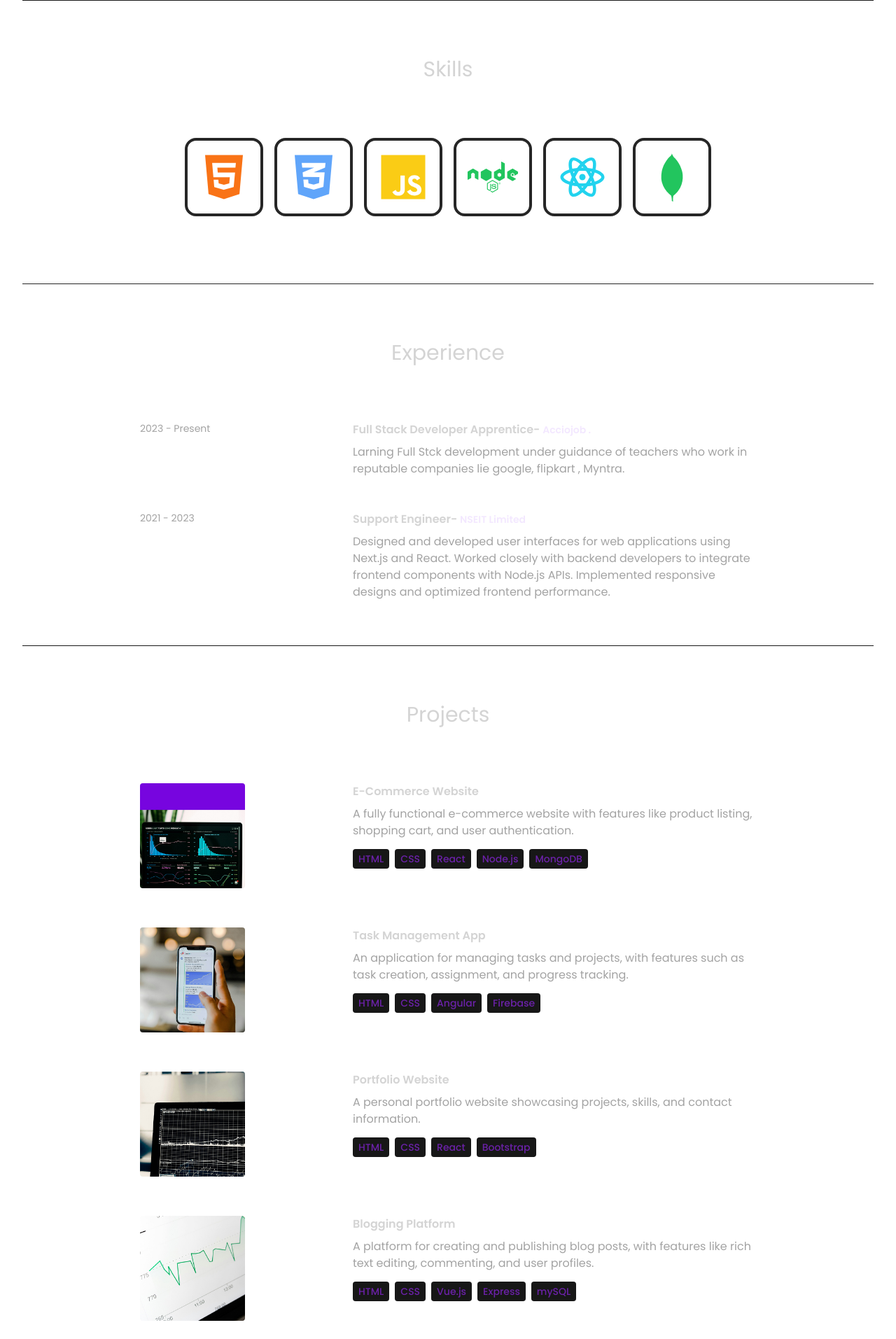
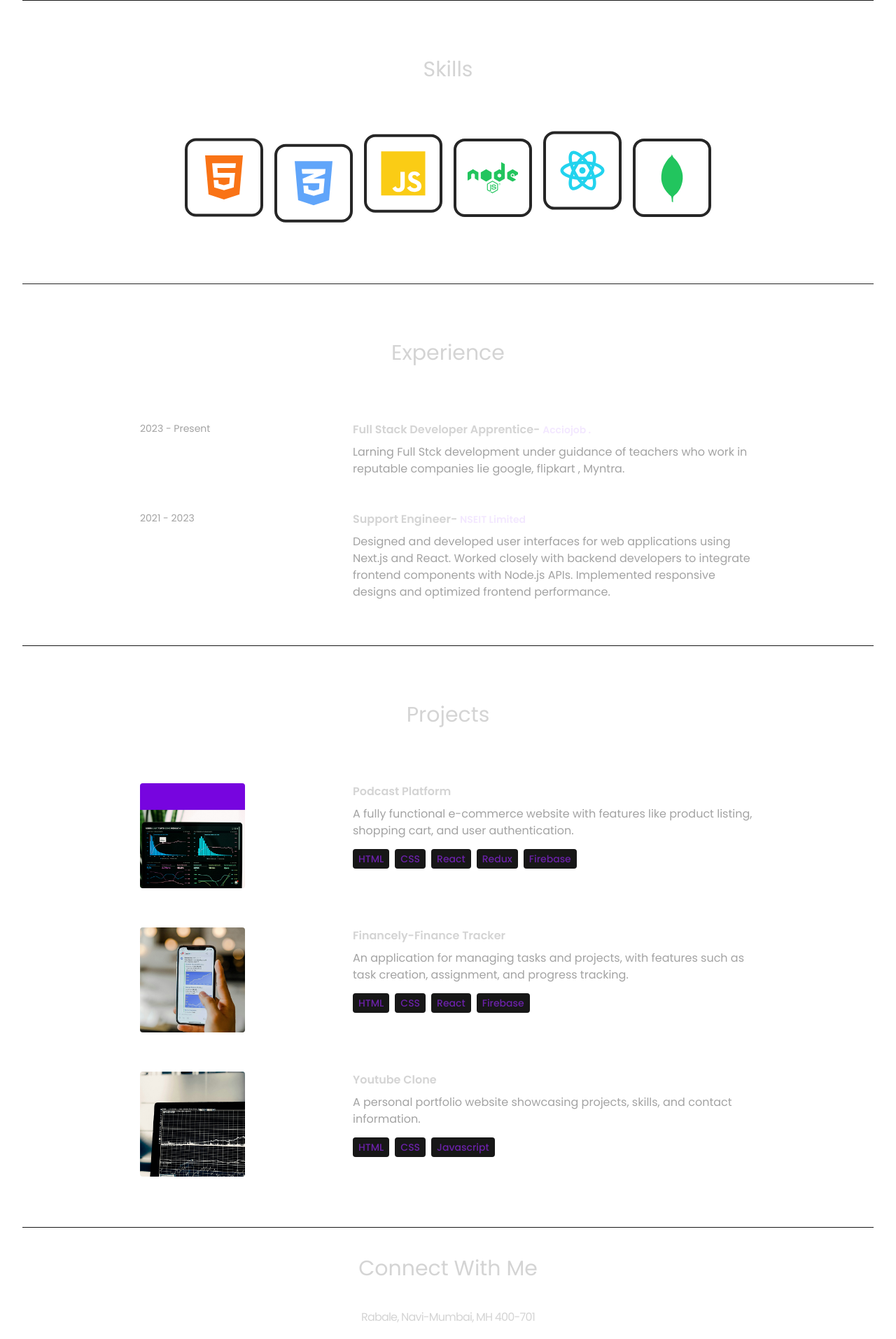
Before and after one commit to amitkumarpc7/My-Portfolio, a React (Vite) app: page / in a window 1280 px wide. Shown: the part 1617-3530 px from the top of the page at 70% size. Built offline with nearby package versions, Linux system fonts and the light colour scheme.

Commit message:
updated animations

```diff
--- a/src/Components/Contact.jsx
+++ b/src/Components/Contact.jsx
@@ -1,21 +1,31 @@
-
-import { CONTACT } from '../constants'
+import { CONTACT } from "../constants";
+import { motion } from "framer-motion";
 
 const Contact = () => {
   return (
     <div className="border-b border-neutral-900 pb-20">
-        <h2 className='my-10 text-center text-3xl'>Connect With Me</h2>
-        <div className='text-center tracking-tighter'>
-            <p className="my-4">{CONTACT.address}</p>
-            <p className="my-4">{CONTACT.phoneNo}</p>
-            <a href='#' className='border-b'>
-                {CONTACT.email}
-            </a>
+      <motion.h2
+        whileInView={{ opacity: 1, y: 0 }}
+        initial={{ opacity: 0, y: -100 }}
+        transition={{ duration: 0.5 }}
+        className="my-10 text-center text-3xl"
+      >
+        Connect With Me
+      </motion.h2>
+      <motion.div
+        whileInView={{ opacity: 1, x: 0 }}
+        initial={{ opacity: 0, x: -100 }}
+        transition={{ duration: 0.5 }}
+        className="text-center tracking-tighter"
+      >
+        <p className="my-4">{CONTACT.address}</p>
+        {/* <p className="my-4">{CONTACT.phoneNo}</p> */}
+        <a href="#" className="border-b">
+          {CONTACT.email}
+        </a>
+      </motion.div>
+    </div>
+  );
+};
 
-        </div>
-
-    </div>
-  )
-}
-
-export default Contact
+export default Contact;
--- a/src/Components/Hero.jsx
+++ b/src/Components/Hero.jsx
@@ -28,6 +28,7 @@ const Hero = () => {
             </motion.h1>
             <motion.span
               variants={container(0.5)}
+
               initial="hidden"
               animate="visible"
               className="bg-gradient-to-r from-pink-300 via-slate-500 to-purple-500 bg-clip-text text-3xl
@@ -37,6 +38,7 @@ const Hero = () => {
             </motion.span>
             <motion.p
               variants={container(1)}
+
               initial="hidden"
               animate="visible"
               className="my-2 max-w-xl py-3 font-light tracking-tighter"
--- a/src/Components/Projects.jsx
+++ b/src/Components/Projects.jsx
@@ -1,15 +1,29 @@
 import React from "react";
 import { PROJECTS } from "../constants";
+import { motion } from "framer-motion";
 
 const Projects = () => {
   return (
     <div className="border-b border-neutral-900 pb-4">
-      <h1 className="my-20 text-center text-3xl"> Projects </h1>
+      <motion.h1
+        whileInView={{ opacity: 1, y: 0 }}
+        initial={{ opacity: 0, y: -100 }}
+        transition={{ duration: 0.5 }}
+        className="my-20 text-center text-3xl"
+      >
+        {" "}
+        Projects{" "}
+      </motion.h1>
       <div>
-        {PROJECTS.map(( project, index) => (
+        {PROJECTS.map((project, index) => (
           <div key={index} className="mb-8 flex flex-wrap lg:justify-center">
             {/* division for Images of project */}
-            <div className="w-full lg:w-1/4">
+            <motion.div
+              whileInView={{ opacity: 1, x: 0 }}
+              initial={{ opacity: 0, x: -100 }}
+              transition={{ duration: 0.5 }}
+              className="w-full lg:w-1/4"
+            >
               <img
                 src={project.image}
                 width={150}
@@ -17,15 +31,25 @@ const Projects = () => {
                 alt={project.title}
                 className="mb-6 rounded"
               />
-            </div>
+            </motion.div>
             {/* division for project details */}
-            <div className="w-full max-w-xl lg:w-3/4">
+            <motion.div
+              whileInView={{ opacity: 1, x: 0 }}
+              initial={{ opacity: 0, x: 100 }}
+              transition={{ duration: 1 }}
+              className="w-full max-w-xl lg:w-3/4"
+            >
               <h6 className="mb-2 font-semibold">{project.title}</h6>
               <p className="mb-4 text-neutral-400">{project.description}</p>
-              {project.technologies.map((tech,index)=>(
-              <span key={index} className="mr-2 rounded bg-neutral-900 px-2 py-1 text-sm font-medium text-purple-800">{tech}</span>
+              {project.technologies.map((tech, index) => (
+                <span
+                  key={index}
+                  className="mr-2 rounded bg-neutral-900 px-2 py-1 text-sm font-medium text-purple-800"
+                >
+                  {tech}
+                </span>
               ))}
-            </div>
+            </motion.div>
           </div>
         ))}
       </div>
--- a/src/Components/Technologies.jsx
+++ b/src/Components/Technologies.jsx
@@ -1,36 +1,89 @@
 import { FaHtml5 } from "react-icons/fa";
 import { FaCss3Alt } from "react-icons/fa";
 import { IoLogoJavascript } from "react-icons/io5";
-import {RiReactjsLine} from 'react-icons/ri'
+import { RiReactjsLine } from "react-icons/ri";
 import { DiMongodb } from "react-icons/di";
 import { FaNode } from "react-icons/fa";
+
+import { motion } from "framer-motion";
+
+const iconVariant = (duration) => ({
+  initial: { y: -10 },
+  animate: {
+    y: [10 ,- 10],
+    transition: {
+      duration: duration,
+      ease: "linear",
+      repeat: Infinity,
+      repeatType: "reverse",
+    },
+  },
+});
 
 const Technologies = () => {
   return (
     <div className="border-b border-neutral-800 pb-24">
-        <h2 className="my-20 text-center text-3xl">Skills</h2>
-        <div className="flex flex-wrap justify-center gap-4">
-            <div className="rounded-2xl border-4 border-neutral-800 p-4">
-                <FaHtml5 className='text-7xl text-orange-500'/>
-            </div>
-            <div className="rounded-2xl border-4 border-neutral-800 p-4">
-                <FaCss3Alt className='text-7xl text-blue-400'/>
-            </div>
-            <div className="rounded-2xl border-4 border-neutral-800 p-4">
-                <IoLogoJavascript className='text-7xl text-yellow-400'/>
-            </div>
-            <div className="rounded-2xl border-4 border-neutral-800 p-4">
-                <FaNode className='text-7xl text-green-500'/>
-            </div>
-            <div className="rounded-2xl border-4 border-neutral-800 p-4">
-                <RiReactjsLine className='text-7xl text-cyan-400'/>
-            </div>
-            <div className="rounded-2xl border-4 border-neutral-800 p-4">
-                <DiMongodb className='text-7xl text-green-500'/>
-            </div>
-        </div>
+      <h2
+      whileInView={{opacity:1,x:0}}
+      initial={{opacity:0,x:-100}}
+      transition={{duration:1.5}}
+      className="my-20 text-center text-3xl">Skills</h2>
+      <motion.div
+      whileInView={{opacity:1,x:0}}
+      initial={{opacity:0,x:-100}}
+      transition={{duration:1.5}}
+       className="flex flex-wrap justify-center gap-4">
+        <motion.div
+          variants={iconVariant(2.5)}
+          initial="initial"
+          animate="animate"
+          className="rounded-2xl border-4 border-neutral-800 p-4"
+        >
+          <FaHtml5 className="text-7xl text-orange-500" />
+        </motion.div>
+        <motion.div
+          variants={iconVariant(3)}
+          initial="initial"
+          animate="animate"
+          className="rounded-2xl border-4 border-neutral-800 p-4"
+        >
+          <FaCss3Alt className="text-7xl text-blue-400" />
+        </motion.div>
+        <motion.div
+          variants={iconVariant(5)}
+          initial="initial"
+          animate="animate"
+          className="rounded-2xl border-4 border-neutral-800 p-4"
+        >
+          <IoLogoJavascript className="text-7xl text-yellow-400" />
+        </motion.div>
+        <motion.div
+         variants={iconVariant(4)}
+          initial="initial"
+          animate="animate"
+          className="rounded-2xl border-4 border-neutral-800 p-4"
+        >
+          <FaNode className="text-7xl text-green-500" />
+        </motion.div>
+        <motion.div
+          variants={iconVariant(6)}
+          initial="initial"
+          animate="animate"
+          className="rounded-2xl border-4 border-neutral-800 p-4"
+        >
+          <RiReactjsLine className="text-7xl text-cyan-400" />
+        </motion.div>
+        <motion.div
+          variants={iconVariant(4)}
+          initial="initial"
+          animate="animate"
+          className="rounded-2xl border-4 border-neutral-800 p-4"
+        >
+          <DiMongodb className="text-7xl text-green-500" />
+        </motion.div>
+      </motion.div>
     </div>
-  )
-}
+  );
+};
 
-export default Technologies
+export default Technologies;
--- a/src/constants/index.js
+++ b/src/constants/index.js
@@ -1,7 +1,6 @@
 import project1 from "../assets/projects/project-1.jpg";
 import project2 from "../assets/projects/project-2.jpg";
 import project3 from "../assets/projects/project-3.jpg";
-import project4 from "../assets/projects/project-4.jpg";
 
 export const HERO_CONTENT = `I am a passionate full stack developer with a knack for crafting robust and scalable web applications. With 5 years of hands-on experience, I have honed my skills in front-end technologies like React and Next.js, as well as back-end technologies like Node.js, MySQL, PostgreSQL, and MongoDB. My goal is to leverage my expertise to create innovative solutions that drive business growth and deliver exceptional user experiences.`;
 
@@ -27,37 +26,37 @@ export const EXPERIENCES = [
 
 export const PROJECTS = [
   {
-    title: "E-Commerce Website",
+    title: "Podcast Platform",
     image: project1,
     description:
       "A fully functional e-commerce website with features like product listing, shopping cart, and user authentication.",
-    technologies: ["HTML", "CSS", "React", "Node.js", "MongoDB"],
+    technologies: ["HTML", "CSS", "React", "Redux","Firebase" ],
   },
   {
-    title: "Task Management App",
+    title: "Financely-Finance Tracker",
     image: project2,
     description:
       "An application for managing tasks and projects, with features such as task creation, assignment, and progress tracking.",
-    technologies: ["HTML", "CSS", "Angular", "Firebase"],
+    technologies: ["HTML", "CSS", "React", "Firebase"],
   },
   {
-    title: "Portfolio Website",
+    title: "Youtube Clone",
     image: project3,
     description:
       "A personal portfolio website showcasing projects, skills, and contact information.",
-    technologies: ["HTML", "CSS", "React", "Bootstrap"],
+    technologies: ["HTML", "CSS", "Javascript"],
   },
-  {
-    title: "Blogging Platform",
-    image: project4,
-    description:
-      "A platform for creating and publishing blog posts, with features like rich text editing, commenting, and user profiles.",
-    technologies: ["HTML", "CSS", "Vue.js", "Express", "mySQL"],
-  },
+  // {
+  //   title: "Blogging Platform",
+  //   image: project4,
+  //   description:
+  //     "A platform for creating and publishing blog posts, with features like rich text editing, commenting, and user profiles.",
+  //   technologies: ["HTML", "CSS", "Vue.js", "Express", "mySQL"],
+  // },
 ];
 
 export const CONTACT = {
-  address: "767 Fifth Avenue, New York, NY 10153 ",
-  phoneNo: "+12 4555 666 00 ",
-  email: "me@example.com",
+  address: "Rabale, Navi-Mumbai, MH 400-701 ",
+  // phoneNo: "+12 4555 666 00 ",
+  email: "amitkpc11@gmail.com",
 };
```
Also changed, not shown: src/Components/About.jsx (+32 -16 lines), src/Components/Experience.jsx (+32 -19 lines).
